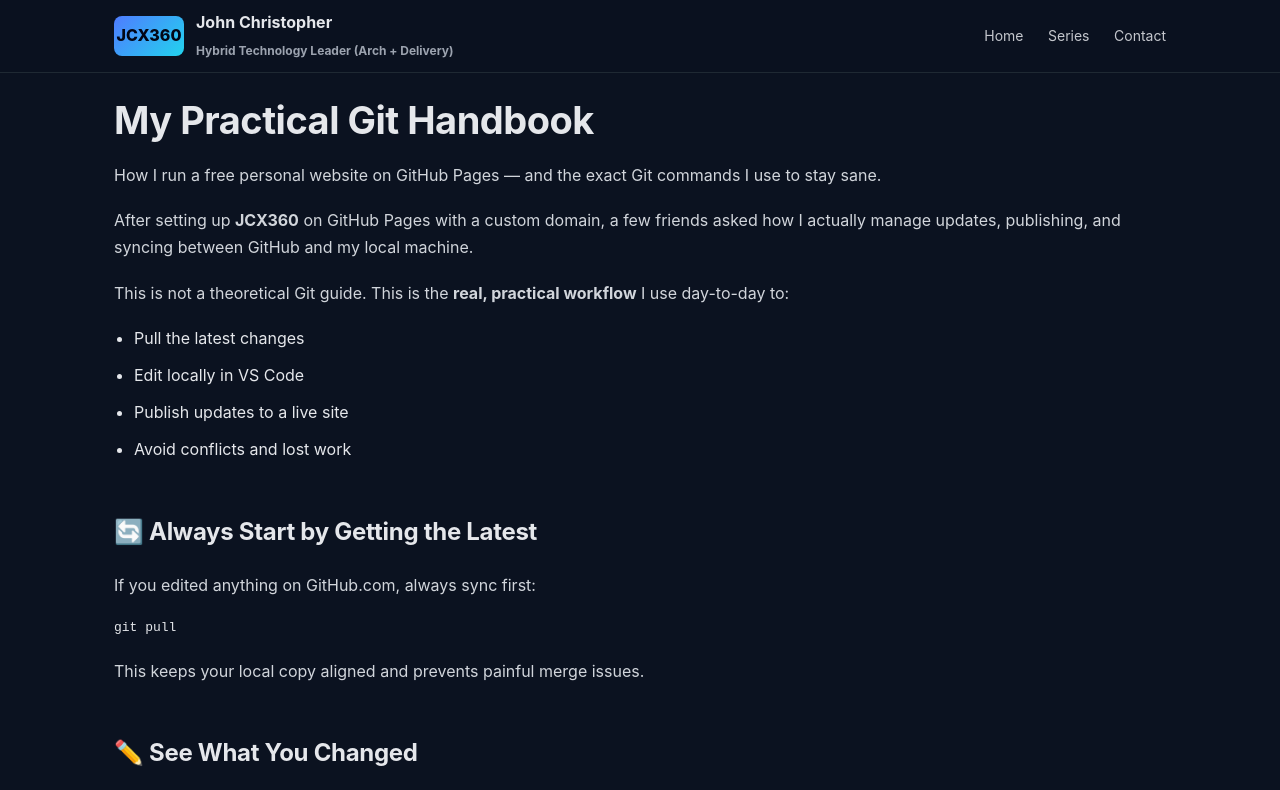
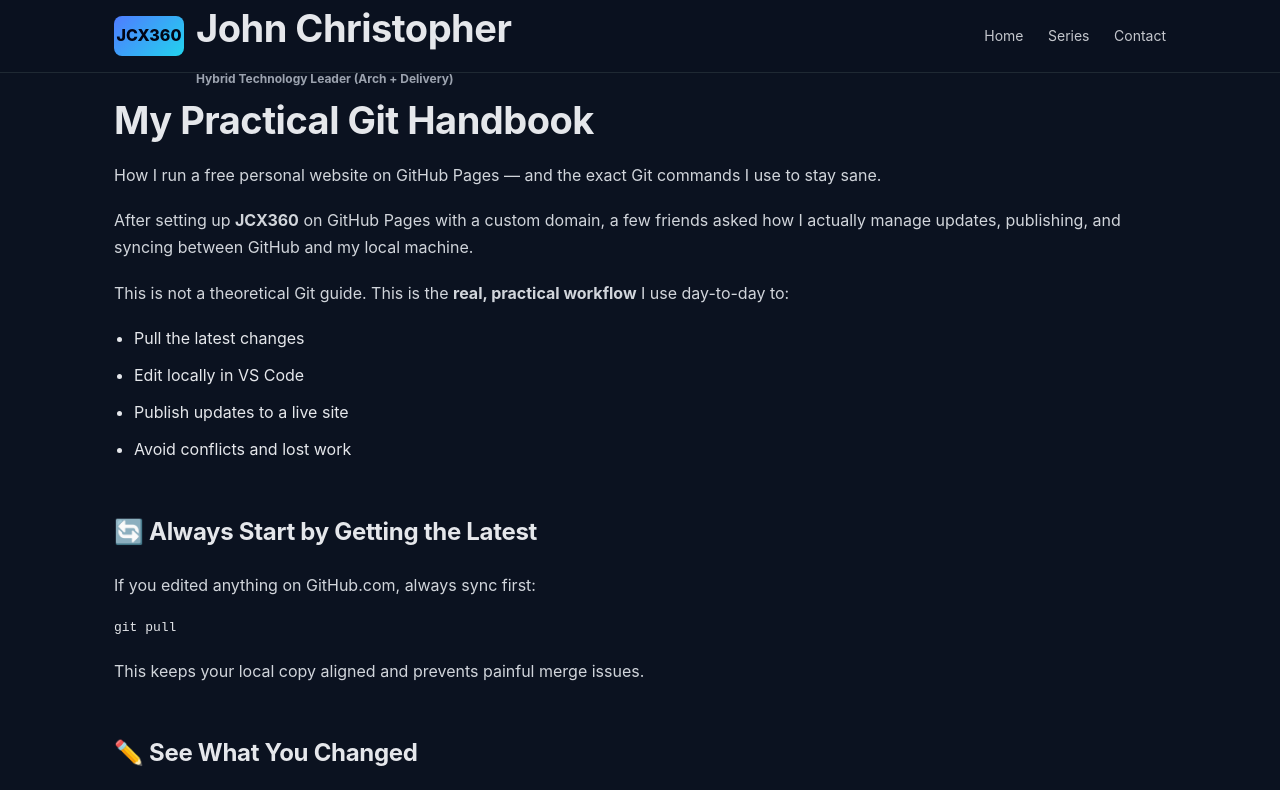
Before and after one commit to JCMSworld/JCX360, a plain HTML site: page platform/platform-git-handbook.html in a window 1280 px wide. Shown: the top 790 px of the page. Drawn offline with Linux system fonts and the light colour scheme.

```diff
--- a/platform/platform-git-handbook.html
+++ b/platform/platform-git-handbook.html
@@ -183,7 +183,7 @@
     <div class="brand">
       <a href="/index.html" class="brand-link"><div class="logo">JCX360</div></a>
       <div>
-        <strong>John Christopher</strong><br>
+        <h1>John Christopher</h1>
         <span style="font-size:12px;color:var(--muted);">Hybrid Technology Leader (Arch + Delivery)</span>
       </div>
     </div>
```
